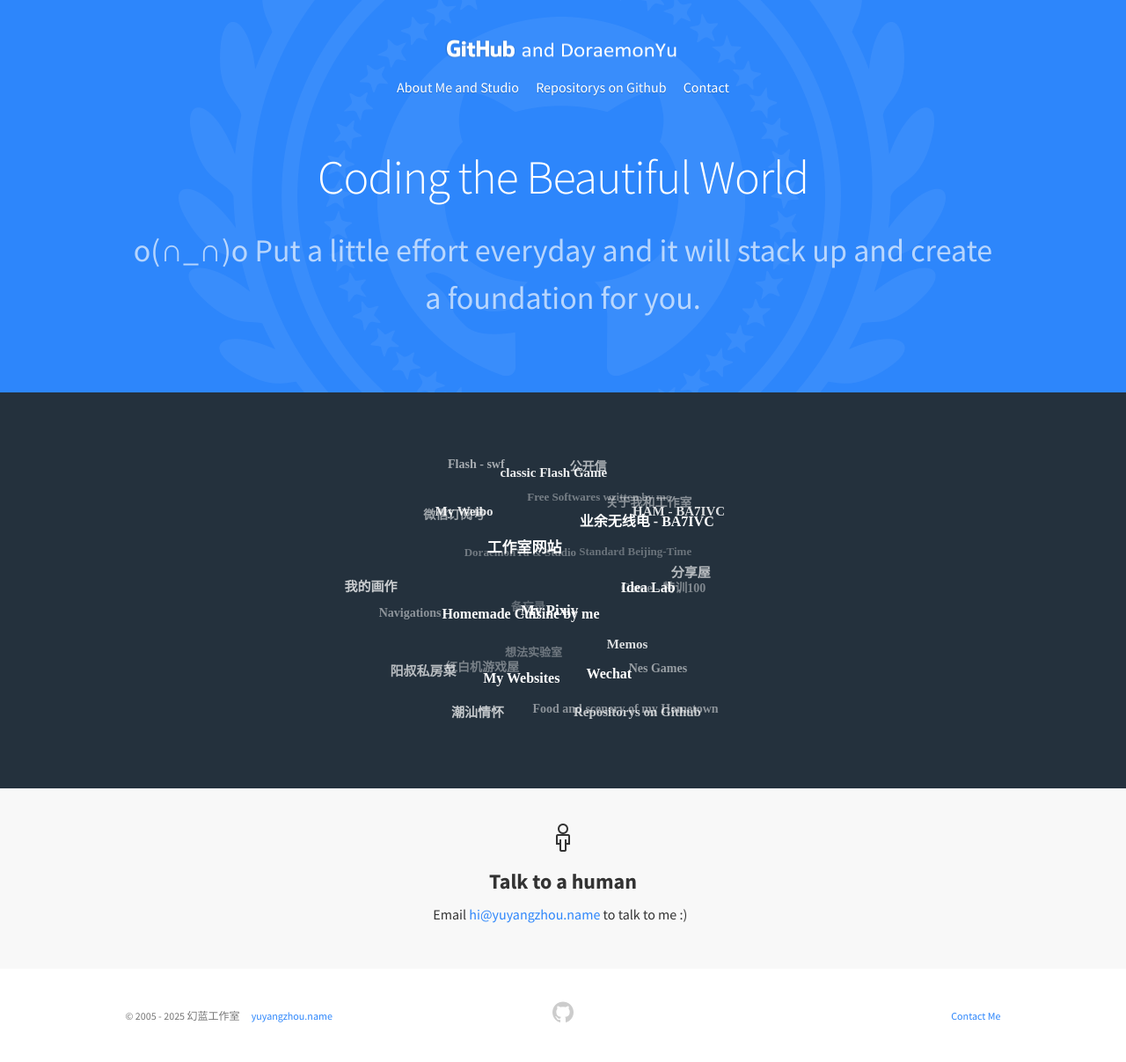
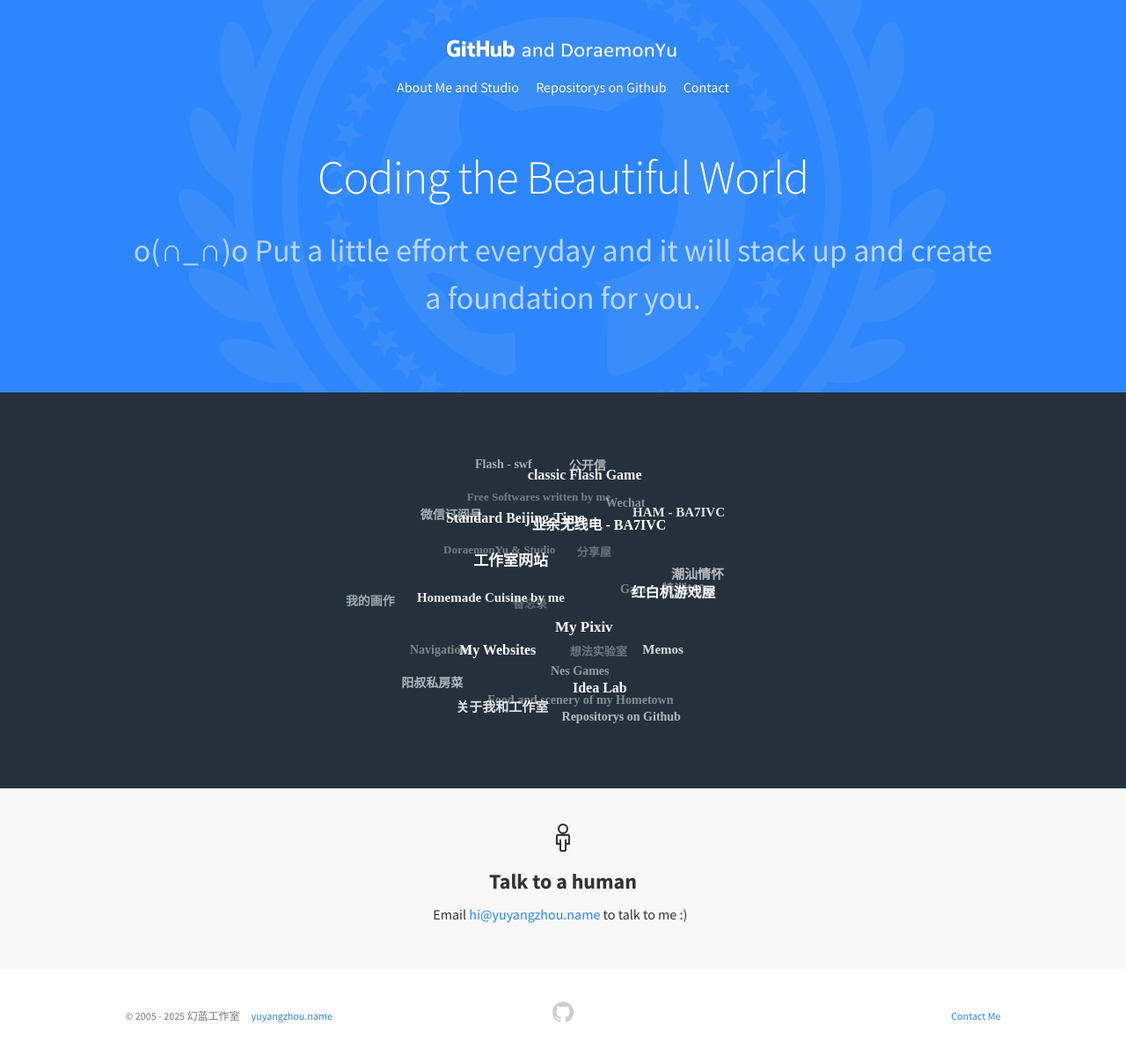
Before and after one commit to DoraemonYu/DoraemonYu.github.io, a Jekyll site: the page built from index.html, in a window 1280 px wide. Shown: the whole page at 88% size. Built offline with Jekyll 4.4.1, drawn with Linux system fonts in a browser that asks for light colours; comment, search, counter and statistics services are not loaded.

Commit message:
Update index.html

```diff
--- a/index.html
+++ b/index.html
@@ -6,7 +6,7 @@
 ---
 
 <div>
-    <div class="tagsList" id="links" style="width: 100%;">
+    <div class="tagsList" id="links" style="width:100%;">
 
 	<a target="_blank" href="/About">DoraemonYu & Studio</a>
 	<a target="_blank" href="/Repositories">Repositorys on Github</a>
@@ -28,13 +28,13 @@
 
 	<a target="_blank" href="http://chaoshan.yuyangzhou.name">Food and scenery of my Hometown</a>
 	<a target="_blank" href="http://dongman.yuyangzhou.name/flash.htm">Flash - swf</a>
+	<a target="_blank" href="http://doraemon-yu.site/">分享屋</a>
     <a target="_blank" href="http://time.yuyangzhou.name">Standard Beijing-Time</a>
-		<a target="_blank" href="http://weibo.yuyangzhou.name">My Weibo</a>
     <a target="_blank" href="http://memo.doraemon-yu.site/">备忘录</a>
 
 	<a target="_blank" href="http://ham.yuyangzhou.name">HAM - BA7IVC</a>
 	<a target="_blank" href="http://food.yuyangzhou.name/">Homemade Cuisine by me</a>
-		<a target="_blank" href="http://doraemon-yu.site/">分享屋</a>
+
 	<a target="_blank" href="http://chaoshan.yuyangzhou.name">潮汕情怀</a>
 	<a target="_blank" href="http://me.yuyangzhou.name">关于我和工作室</a>
 	<a target="_blank" href="http://wechat.doraemon-yu.site">Wechat</a>
```
Lines whose indentation alone changed are shown as unchanged.
